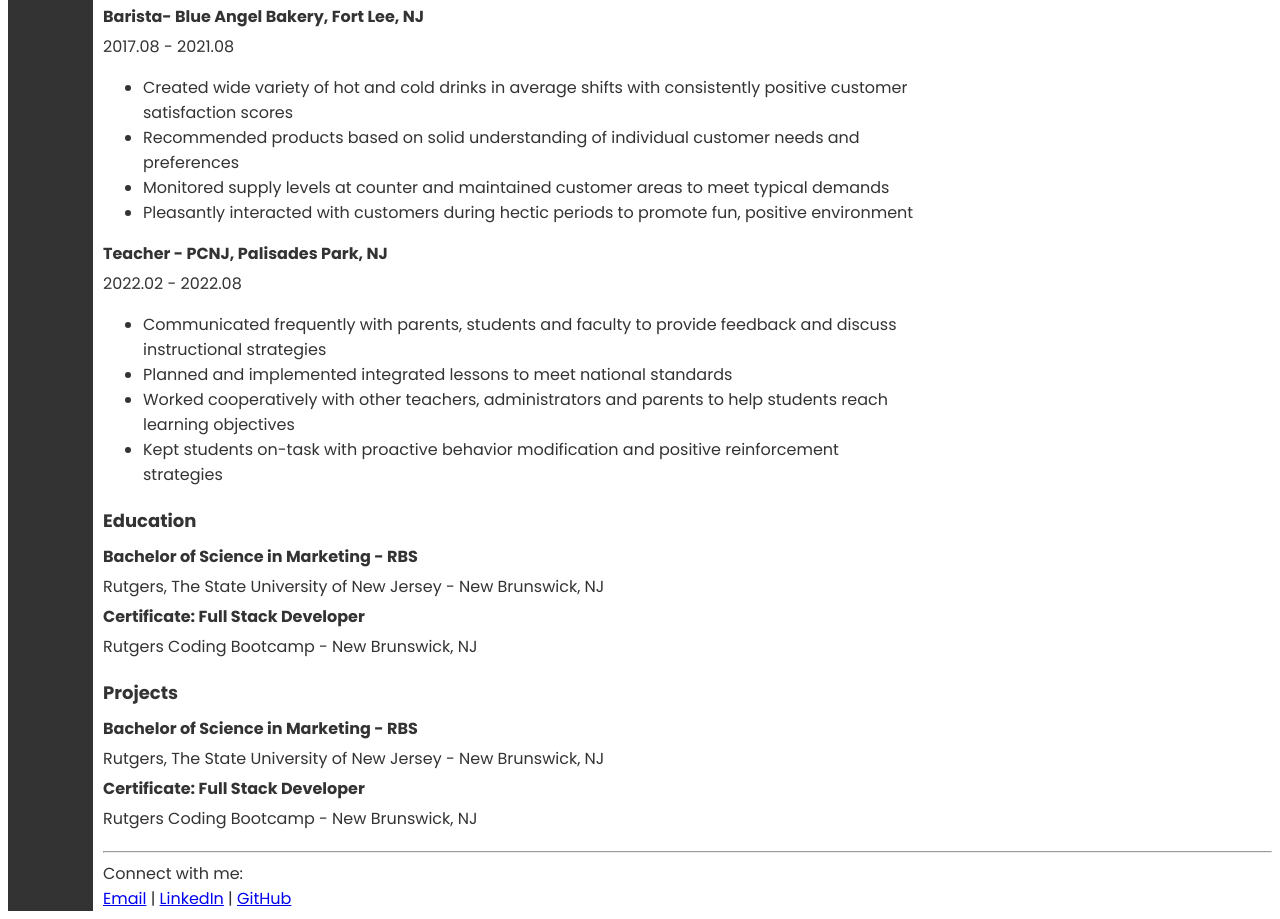
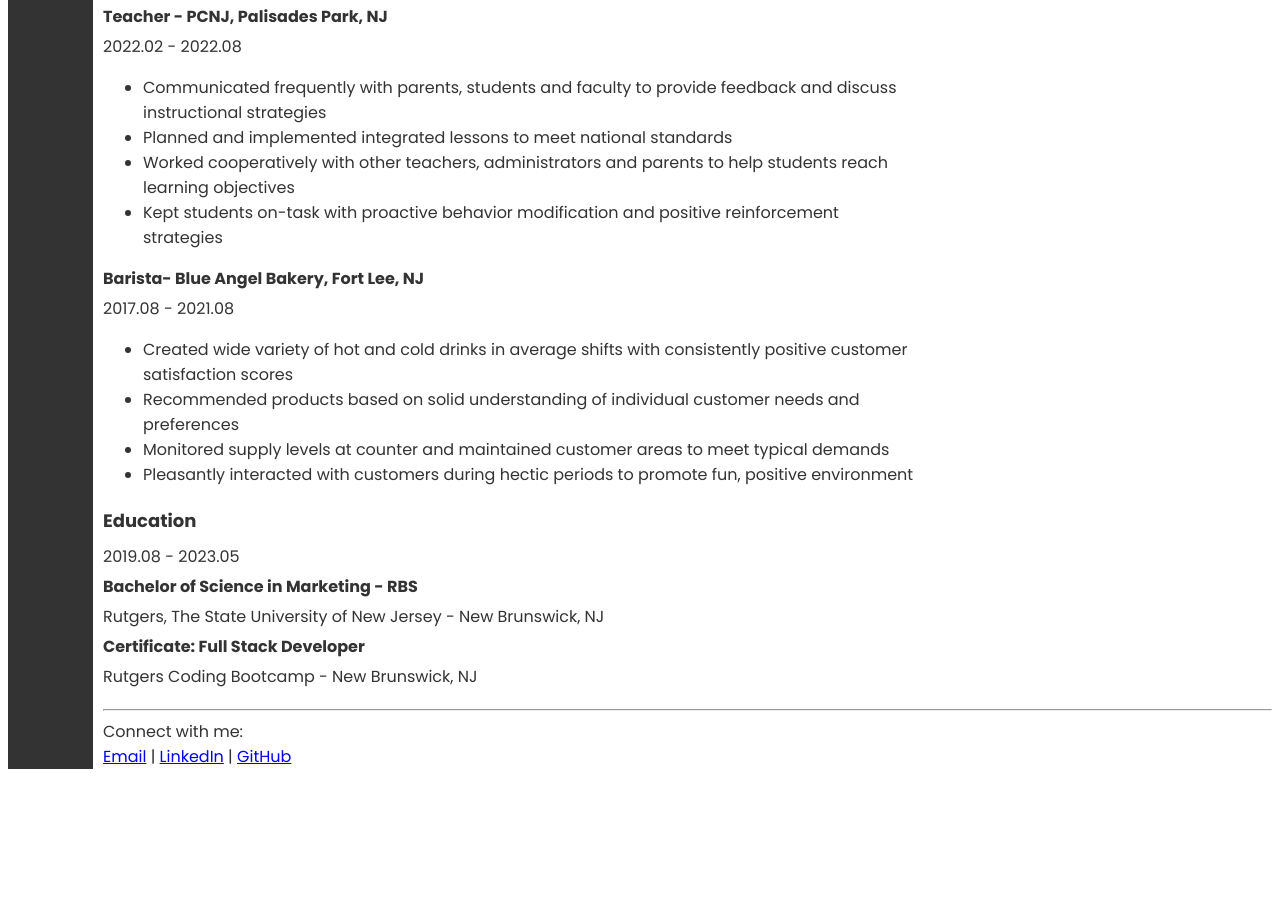
Before and after one commit to AndrewKim123/Resume, a plain HTML site: page index.html in a window 1280 px wide. Shown: the part 778-1697 px from the top of the page. After the commit the page ends 1555 px from the top, so only its background shows below. Drawn offline with Linux system fonts and the light colour scheme.

Commit message:
FirstDeploy

```diff
--- a/index.html
+++ b/index.html
@@ -30,6 +30,15 @@
         <li>Communicated with parents, students and teachers on methods and strategies that proved successful</li>
       </ul>
 
+      <h3>Teacher - PCNJ, Palisades Park, NJ</h3>
+      <p> 2022.02 - 2022.08</p>
+      <ul>
+        <li>Communicated frequently with parents, students and faculty to provide feedback and discuss instructional strategies</li>
+        <li>Planned and implemented integrated lessons to meet national standards</li>
+        <li>Worked cooperatively with other teachers, administrators and parents to help students reach learning objectives</li>
+        <li>Kept students on-task with proactive behavior modification and positive reinforcement strategies</li>
+      </ul>
+
       <h3>Barista- Blue Angel Bakery, Fort Lee, NJ</h3>
       <p>2017.08 - 2021.08</p>
       <ul>
@@ -40,33 +49,20 @@
       </ul>
 
 
-      <h3>Teacher - PCNJ, Palisades Park, NJ</h3>
-      <p> 2022.02 - 2022.08</p>
-      <ul>
-        <li>Communicated frequently with parents, students and faculty to provide feedback and discuss instructional strategies</li>
-        <li>Planned and implemented integrated lessons to meet national standards</li>
-        <li>Worked cooperatively with other teachers, administrators and parents to help students reach learning objectives</li>
-        <li>Kept students on-task with proactive behavior modification and positive reinforcement strategies</li>
-      </ul>
+
 
 
     </section>
 
     <section>
       <h2>Education</h2>
+      <p>2019.08 - 2023.05</p>
       <h3>Bachelor of Science in Marketing - RBS</h3>
       <p>Rutgers, The State University of New Jersey - New Brunswick, NJ</p>
       <h3>Certificate: Full Stack Developer</h3>
       <p>Rutgers Coding Bootcamp - New Brunswick, NJ</p>
     </section>
 
-    <section>
-      <h2>Projects</h2>
-      <h3>Bachelor of Science in Marketing - RBS</h3>
-      <p>Rutgers, The State University of New Jersey - New Brunswick, NJ</p>
-      <h3>Certificate: Full Stack Developer</h3>
-      <p>Rutgers Coding Bootcamp - New Brunswick, NJ</p>
-    </section>
 
 
 
```
Also changed, not shown: style.css (line endings or trailing spaces).
